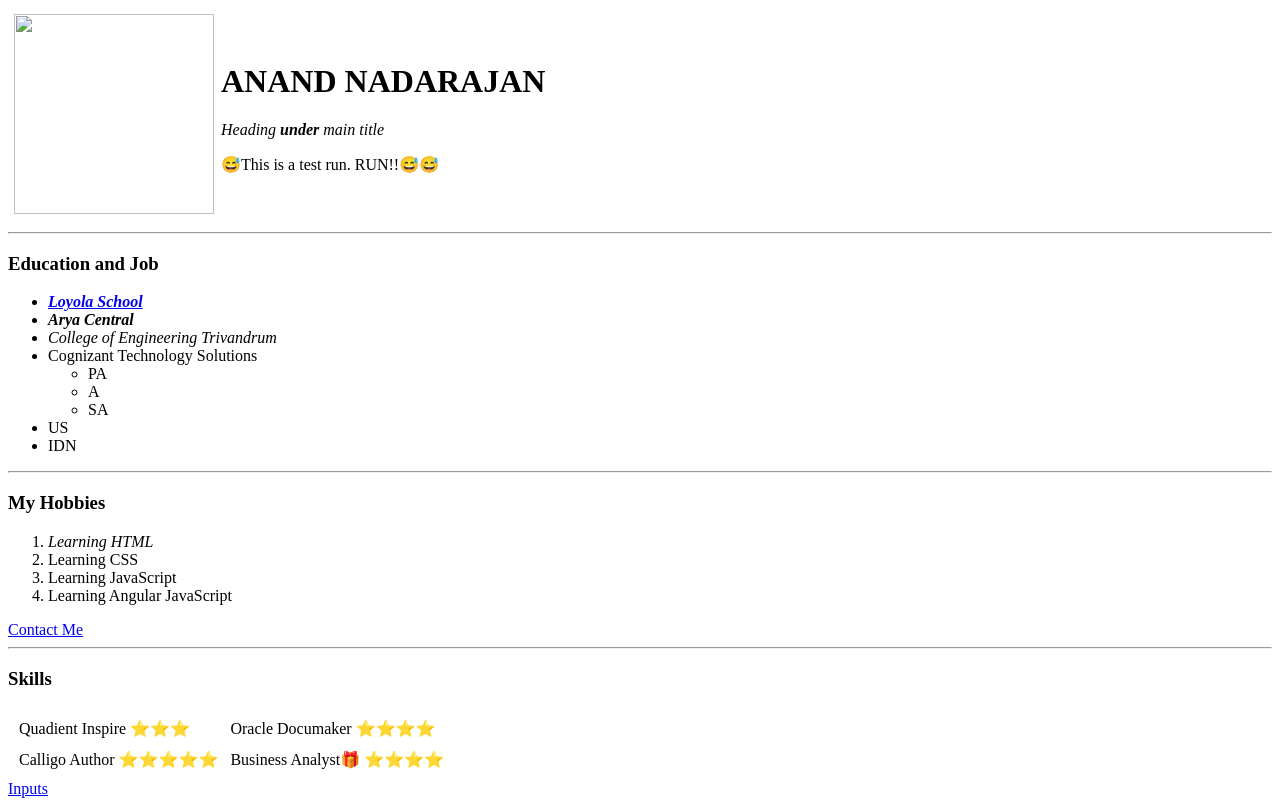
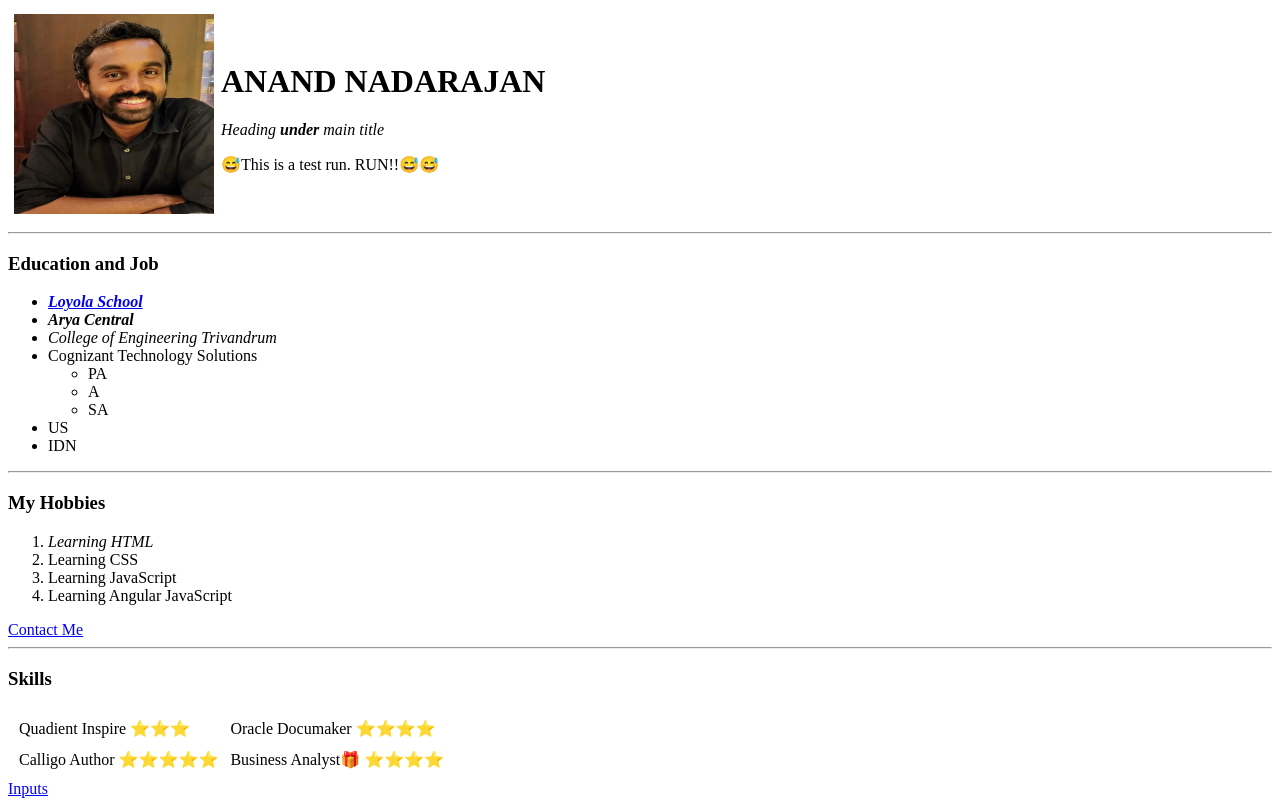
Before and after one commit to AnandN86/cv, a plain HTML site: page index.html in a window 1280 px wide. Drawn offline with Linux system fonts and the light colour scheme; the site is published under a folder, as on GitHub Pages, so addresses that start at the root find nothing.

Commit message:
Corrected syntax for images folder

```diff
--- a/index.html
+++ b/index.html
@@ -8,7 +8,7 @@
 <body>
 	<table cellspacing = 5>
 		<tr>
-			<td><img src = "/images/Anand.jpg" width = 200 height = 200></td>
+			<td><img src = "images/Anand.jpg" width = 200 height = 200></td>
 			<td><h1>ANAND NADARAJAN</h1>
 				<p><em>Heading <strong>under</strong> main title</em></p>
 				<p>😅This is a test run. RUN!!😅😅</p></td>
```
